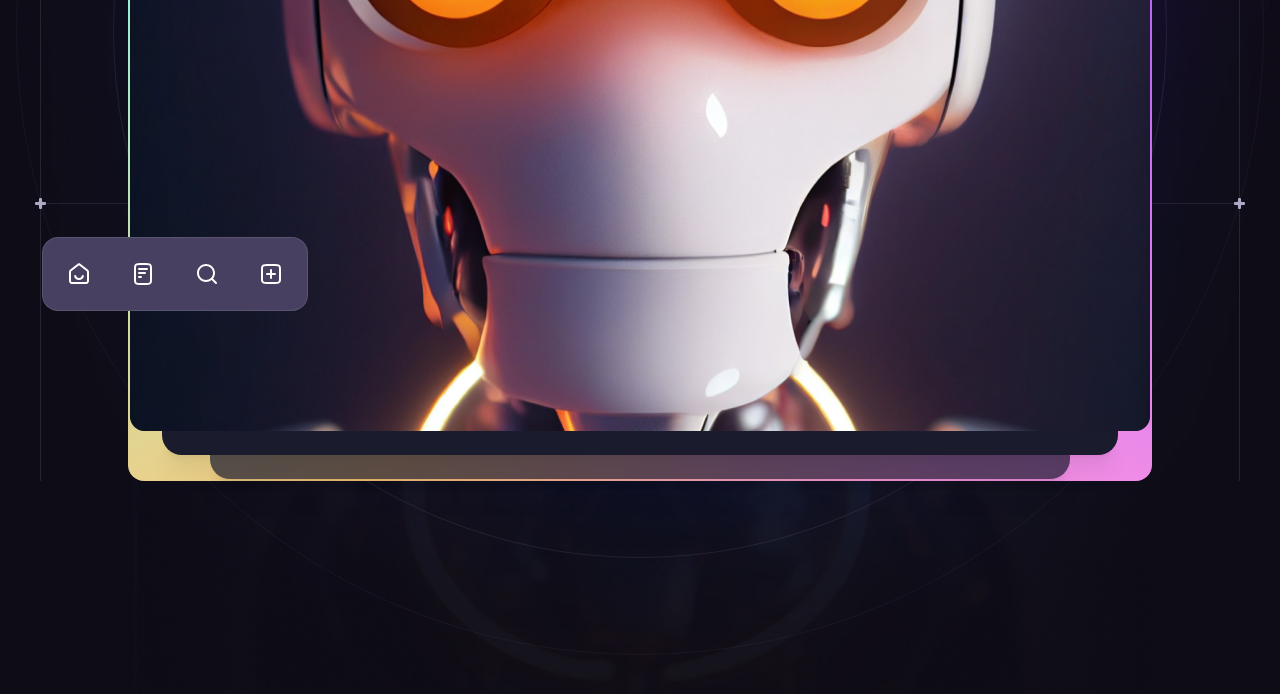
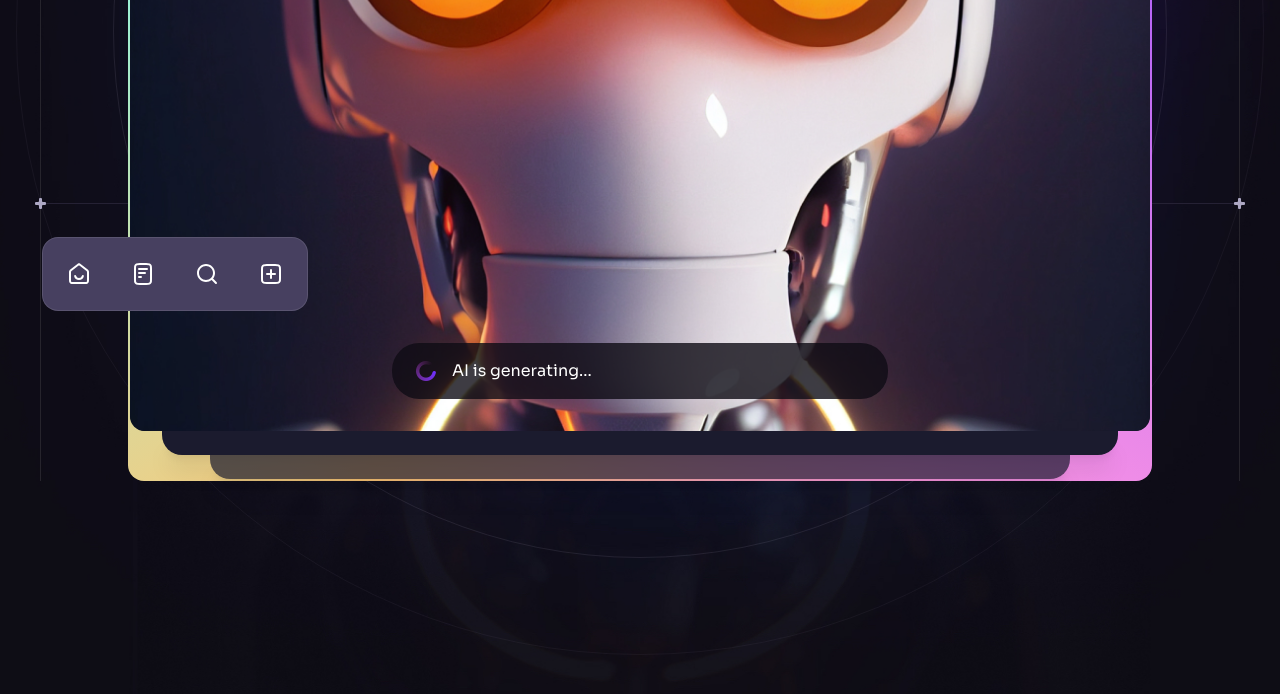
Before and after one commit to faye092/Brainwave, a React (Vite) app: page / in a window 1280 px wide. Shown: the part 681-1375 px from the top of the page. Built offline with nearby package versions, Linux system fonts and the light colour scheme.

Commit message:
update Generating component

```diff
--- a/src/components/Generating.jsx
+++ b/src/components/Generating.jsx
@@ -0,0 +1,16 @@
+import { loading } from "../assets";
+
+const Generating = ({ className }) => {
+  return (
+    <div
+      className={`flex items-center h-[3.5rem] px-6 bg-n-8/80 rounded-[1.7rem] ${
+        className || ""
+      } text-base`}
+    >
+      <img className="w-5 h-5 mr-4" src={loading} alt="Loading" />
+      AI is generating...
+    </div>
+  );
+};
+
+export default Generating;
--- a/src/components/Hero.jsx
+++ b/src/components/Hero.jsx
@@ -5,6 +5,7 @@
 import { heroIcons } from "../constants";
 import { ScrollParallax } from "react-just-parallax";
 import { useRef } from "react";
+import Generating from "./Generating";
 
 const Hero = () => {
   const parallaxRef = useRef(null);
@@ -53,6 +54,7 @@
                   alt="AI"
                 />
 
+                <Generating className="absolute left-4 right-4 bottom-5 md:left-1/2 md:right-auto md:bottom-8 md:w-[31rem] md:-translate-x-1/2" />
                 <ScrollParallax isAbsolutelyPositioned>
                   <ul
                     className="hidden absolute -left-[5.5rem] bottom-[7.5rem] px-1 py-1 bg-n-9 backdrop-blur border border-n-1/10
```
